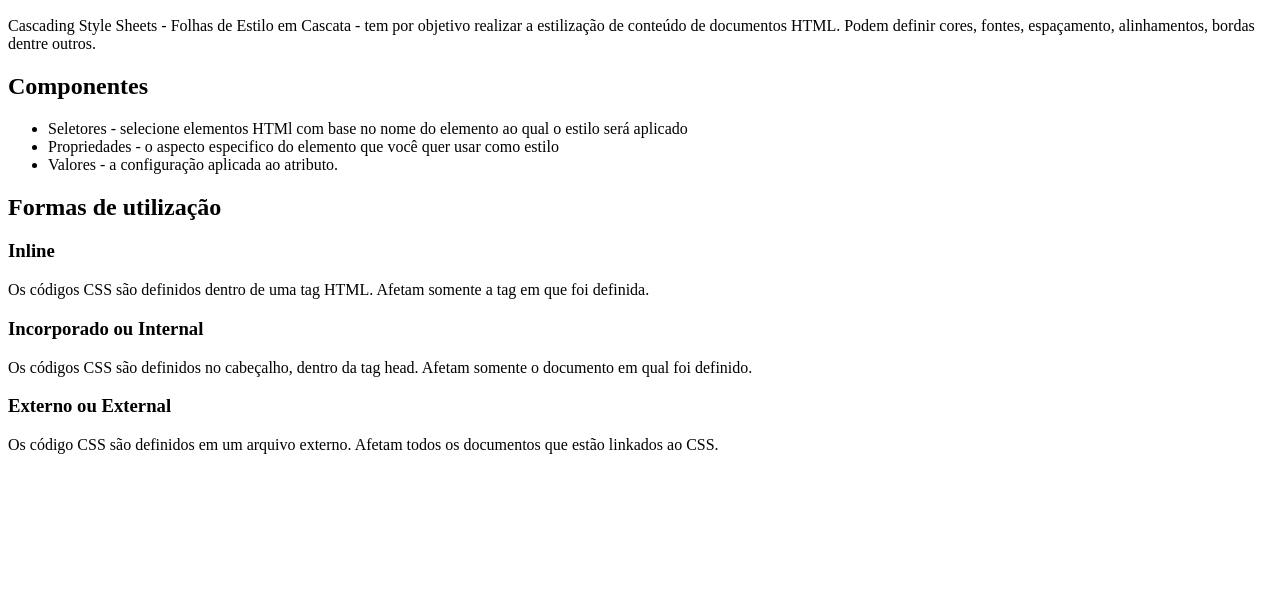
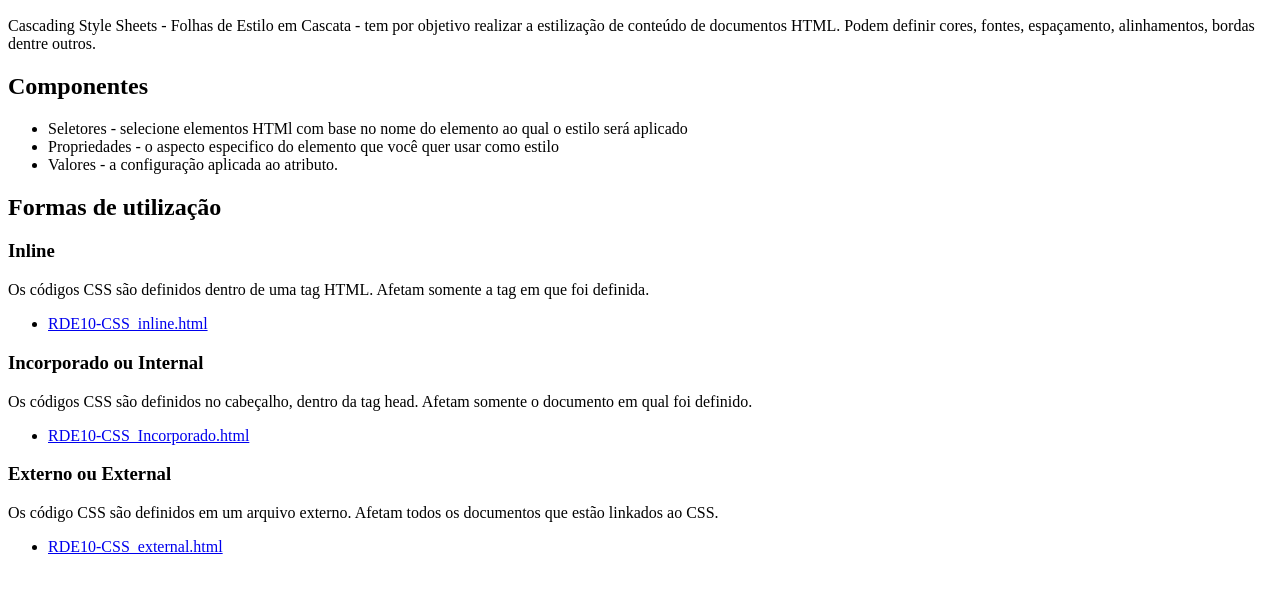
Before and after one commit to DouglasGustavoRibas/RDE05_Douglas_Gustavo_Ribas, a plain HTML site: page RDE10-Dougals_Gustavo_Ribas.html in a window 1280 px wide. Shown: the part 110-700 px from the top of the page. Drawn offline with Linux system fonts and the light colour scheme.

Commit message:
conteudo RDE10

```diff
--- a/CSS/style.css
+++ /dev/null
@@ -1,25 +0,0 @@
-
-body{
-    background-color: lightgray;
-    font-family:'Times New Roman', Times, serif
-
-}
-
-h1{
-    background-color:lightslategray;
-    color:lightgray;
-    text-align: center;
-    font-size: 28px;
-}
-
-h2{
-    color:darkslategray;
-}
-
-h3{
-    color:slategray;
-}
-
-ul{
-    color:dimgray;
-}
--- a/RDE10-CSS.html
+++ b/RDE10-Dougals_Gustavo_Ribas.html
@@ -25,18 +25,27 @@
     <p>
         Os códigos CSS são definidos dentro de uma tag HTML.
         Afetam somente a tag em que foi definida.
+        <ul>
+            <li><a href="RDE10-CSS_inline.html" target="_blank"> RDE10-CSS_inline.html</a></li>
+        </ul>
     </p>
 
     <h3>Incorporado ou Internal</h3>
     <p>
         Os códigos CSS são definidos no cabeçalho, dentro da tag head.
         Afetam somente o documento em qual foi definido.
+        <ul>
+            <li><a href="RDE10-CSS_Incorporado.html" target="_blank"> RDE10-CSS_Incorporado.html</a></li>
+        </ul>
     </p>
 
     <h3>Externo ou External</h3>
     <p>
         Os código CSS são definidos em um arquivo externo.
         Afetam todos os documentos que estão linkados ao CSS.
+        <ul>
+            <li><a href="RDE10-CSS_external.html" target="_blank"> RDE10-CSS_external.html</a></li>
+        </ul>
     </p>
 
 
```
Also changed, not shown: index.html (+1 -0 lines).
